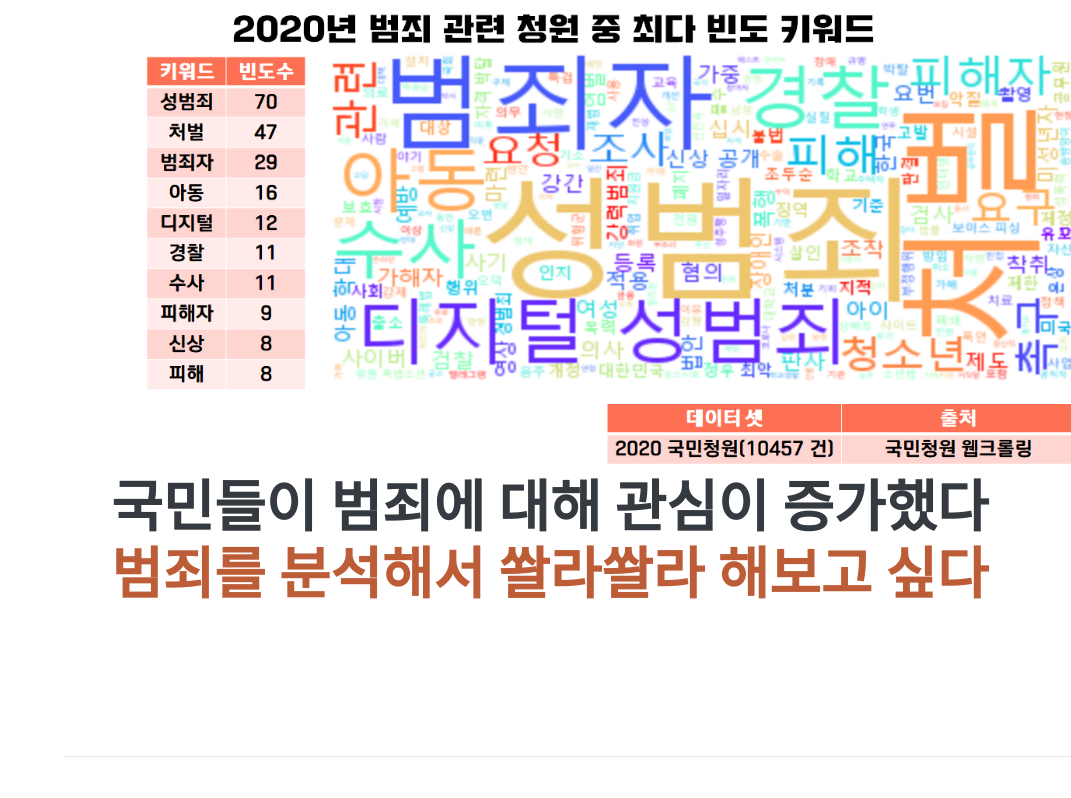
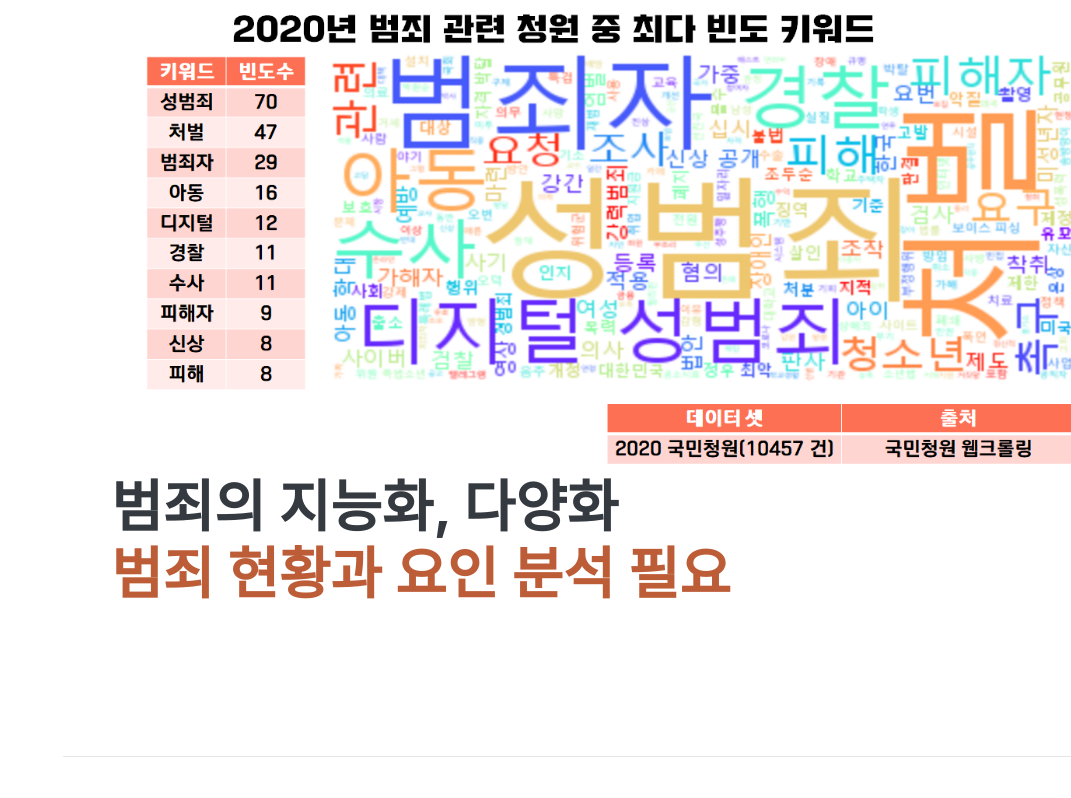
Before and after one commit to jinrang2/tj201130_kkij, a Django app: page / in a window 1280 px wide; the page is wider, and only the part inside the window is pictured. Shown: the part 997-1795 px from the top of that part, without its empty margins (209-1280 px from the left). Run offline with Django 3.2, Linux system fonts and the light colour scheme; some libraries are stand-ins or nearby versions; some web fonts are replaced.

Commit message:
웹페이지 글 수정

```diff
--- a/tjdjango/tp/templates/index.html
+++ b/tjdjango/tp/templates/index.html
@@ -6,7 +6,7 @@
         <meta name="description" content="" />
         <meta name="author" content="" />
         {% load static %}
-        <title>Resume - Start Bootstrap Theme</title>
+        <title>범죄 현황 및 요인 분석 요약</title>
         <link rel="icon" type="image/x-icon" href="{% static 'img/favicon.ico'%}" />
         <!-- Font Awesome icons (free version)-->
         <script src="https://use.fontawesome.com/releases/v5.15.1/js/all.js" crossorigin="anonymous"></script>
@@ -66,8 +66,8 @@
                     <h2 class="mb-5">배경 및 목적</h2>
                     <img src="{% static 'img/t0.png'%}" width="1000px">
                     <h2 class="mb-0">
-                        국민들이 범죄에 대해 관심이 증가했다<br>
-                        <span class="text-primary">범죄를 분석해서 쏼라쏼라 해보고 싶다<br><br></span>
+		범죄의 지능화, 다양화<br>
+                        <span class="text-primary">범죄 현황과 요인 분석 필요<br><br></span>
                     </h2>
                     <!--<div class="d-flex flex-column flex-md-row justify-content-between mb-5">
                         <div class="flex-grow-1">
```
